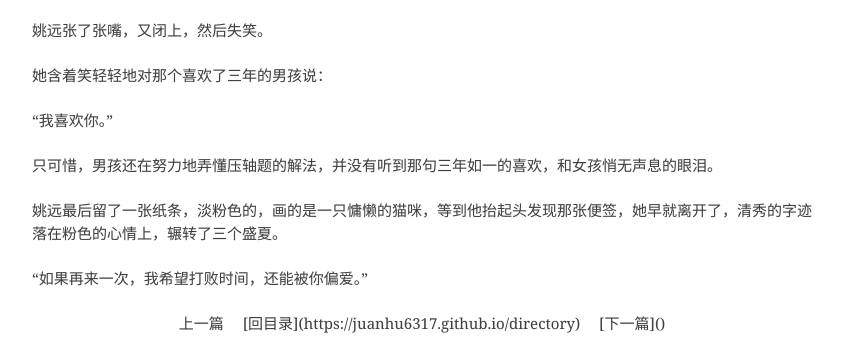
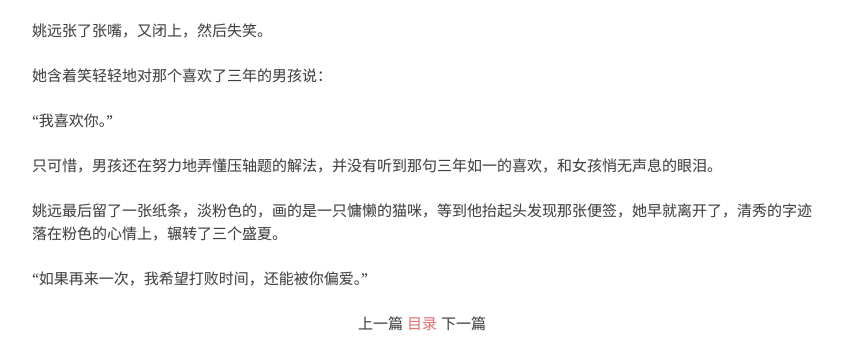
Before and after one commit to juanhu6317/juanhu6317.github.io, a plain HTML site: page 1-1/index.html in a window 1280 px wide. Shown: the part 1916-2270 px from the top of the page, without its empty margins (218-1061 px from the left). Drawn offline with nearby package versions, Linux system fonts and the light colour scheme; some packages are replaced by stand-ins of ours; no server answers; a script that the page names is missing; a web font is replaced by a local one.

Commit message:
Site updated: 2022-12-31 23:17:13

```diff
--- a/1-1/index.html
+++ b/1-1/index.html
@@ -292,7 +292,7 @@
 <p>只可惜，男孩还在努力地弄懂压轴题的解法，并没有听到那句三年如一的喜欢，和女孩悄无声息的眼泪。</p>
 <p>姚远最后留了一张纸条，淡粉色的，画的是一只慵懒的猫咪，等到他抬起头发现那张便签，她早就离开了，清秀的字迹落在粉色的心情上，辗转了三个盛夏。</p>
 <p>“如果再来一次，我希望打败时间，还能被你偏爱。”</p>
-<center> 上一篇　 [回目录](https://juanhu6317.github.io/directory)　 [下一篇]()
+<center>上一篇<a href="https://juanhu6317.github.io/directory">   目录   </a>下一篇</center>
 
       </footer><!-- .entry-footer -->
     </article>
```
